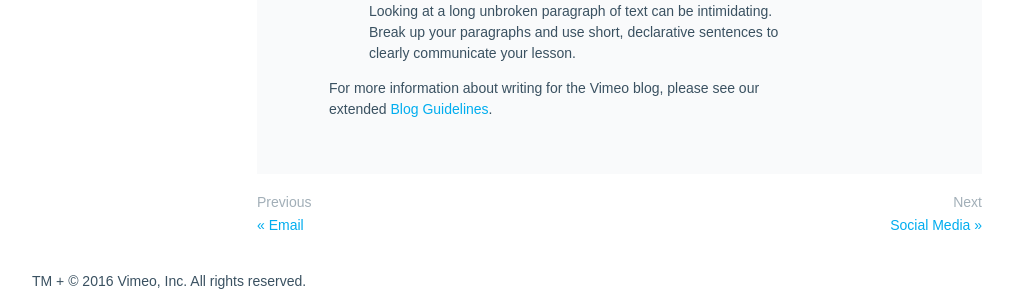
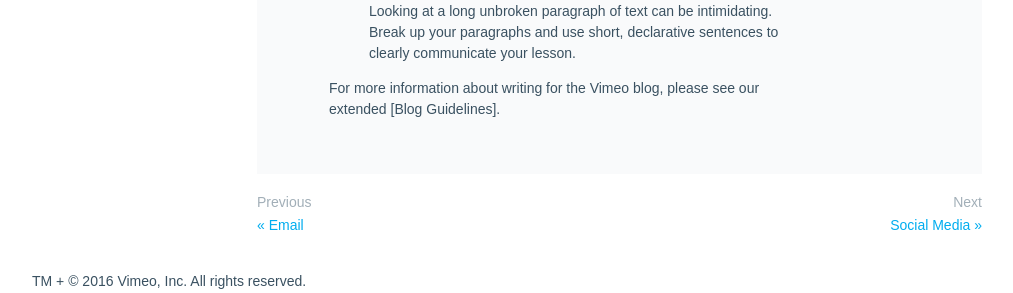
Before and after one commit to kkapple/styleguide, a Jekyll site: the page built from _posts/2016-10-05-blog.markdown, in a window 1280 px wide and 900 px high, scrolled down 1341 px. Shown: the part 571-864 px from the top of the window, without its empty margins (133-1146 px from the left). Built offline with Jekyll 4.4.1, drawn with Linux system fonts in a browser that asks for light colours; nearby versions of some CDN libraries; comment, search, counter and statistics services are not loaded; part of the change alters nothing that is shown.

```diff
--- a/_posts/2016-10-05-blog.markdown
+++ b/_posts/2016-10-05-blog.markdown
@@ -50,7 +50,7 @@ Sometimes you’ll try to describe something and your words don’t work as well
 3. **Keep your sentences and paragraphs short**<br>
 Looking at a long unbroken paragraph of text can be intimidating. Break up your paragraphs and use short, declarative sentences to clearly communicate your lesson.
 
-For more information about writing for the Vimeo blog, please see our extended [Blog Guidelines][extended-blog-guidelines].
+For more information about writing for the Vimeo blog, please see our extended [Blog Guidelines].
 
 
 [vimeo-voice]: http://jekyllrb.com/docs/home
```
